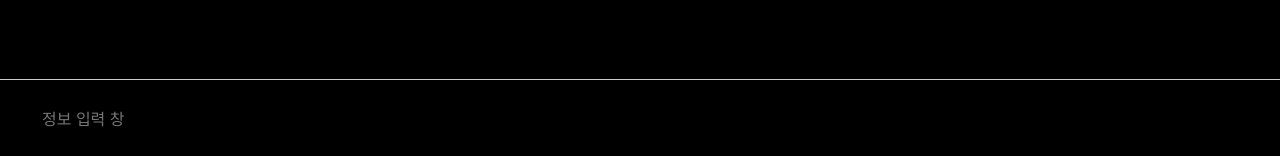
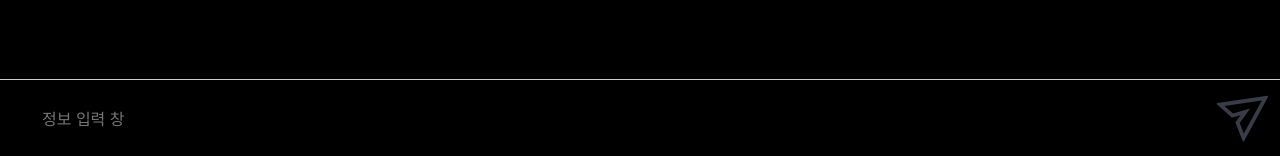
Before and after one commit to hsm0104/socket-app, a React (Create React App) app in the folder client/: page / in a window 1280 px wide. Shown: the part 641-797 px from the top of the page. Built offline with nearby package versions, Linux system fonts and the light colour scheme.

Commit message:
complete input

```diff
--- a/client/package.json
+++ b/client/package.json
@@ -7,6 +7,7 @@
     "@testing-library/jest-dom": "^5.16.3",
     "@testing-library/react": "^12.1.4",
     "@testing-library/user-event": "^13.5.0",
+    "antd": "^4.19.5",
     "query-string": "^7.1.1",
     "react": "^18.0.0",
     "react-dom": "^18.0.0",
--- a/client/src/welcome/Chat/Input/Input.js
+++ b/client/src/welcome/Chat/Input/Input.js
@@ -1,9 +1,11 @@
 import React from 'react'
 import styled from "styled-components"
+import {SendOutlined} from "@ant-design/icons"
 
 const StyledInput = styled.input`
     width: 100%;
     height: 10vh;
+    line-height: 10vh;
     border: none;
     border-top: 1px solid #CDCDCD;
     color: #373C47;
@@ -19,10 +21,35 @@ const StyledInput = styled.input`
     }
 `;
 
+const StyledSendButton = styled.button`
+    position: absolute;
+    bottom: 2.5%;
+    right:0;
+    z-index:9;
+    color: #373C47;
+    background-color: transparent;
+    border: none;
+    font-size: 3rem;
+    transform: rotate(-35deg);
+    &:hover{
+        color: #fff;
+    }
+`;
+
+const SendMessage = () => {
+    return(
+    <StyledSendButton>
+        <SendOutlined />
+    </StyledSendButton>
+    )
+}
+
 function Input() {
+
   return (
     <div>
         <StyledInput placeholder='정보 입력 창'/>
+        <SendMessage />
     </div>
   )
 }
```
Also changed, not shown: 1 other file (tests, documents, lock files or other folders).
